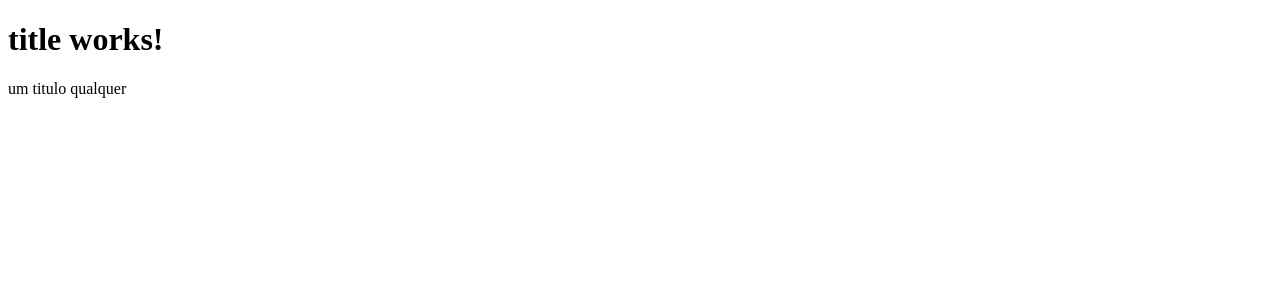
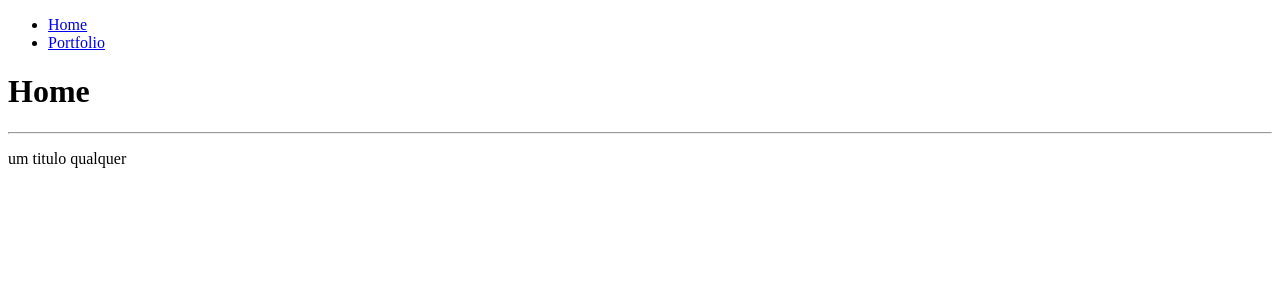
Before and after one commit to MatheusStefan/angular_study_DIO, an Angular app in the folder rotas/rotas/: page / in a window 1280 px wide. Shown: the top 300 px of the page. Built offline with nearby package versions, Linux system fonts and the light colour scheme.

Commit message:
RouterLink

```diff
--- a/rotas/rotas/src/app/app.component.html
+++ b/rotas/rotas/src/app/app.component.html
@@ -1 +1,2 @@
+<app-menu></app-menu>
 <router-outlet></router-outlet>
--- a/rotas/rotas/src/app/app.module.ts
+++ b/rotas/rotas/src/app/app.module.ts
@@ -6,10 +6,12 @@
 
 import { IndexModule } from './pages/index/index.module';
 import { PortfolioModule } from './pages/portfolio/portfolio.module';
+import { MenuComponent } from './shared/menu/menu.component';
 
 @NgModule({
   declarations: [
-    AppComponent
+    AppComponent,
+    MenuComponent
   ],
   imports: [
     BrowserModule,
--- a/rotas/rotas/src/app/pages/index/title/title.component.html
+++ b/rotas/rotas/src/app/pages/index/title/title.component.html
@@ -1,2 +1,3 @@
-<h1>title works!</h1>
+<h1>Home</h1>
+<hr/>
 <p>um titulo qualquer</p>
--- /dev/null
+++ b/rotas/rotas/src/app/shared/menu/menu.component.html
@@ -0,0 +1,6 @@
+<div>
+  <ul>
+    <li><a [routerLink]="['/']">Home</a></li>
+    <li><a [routerLink]="['/portfolio']">Portfolio</a></li>
+  </ul>
+</div>
--- /dev/null
+++ b/rotas/rotas/src/app/shared/menu/menu.component.ts
@@ -0,0 +1,15 @@
+import { Component, OnInit } from '@angular/core';
+
+@Component({
+  selector: 'app-menu',
+  templateUrl: './menu.component.html',
+  styleUrls: ['./menu.component.css']
+})
+export class MenuComponent implements OnInit {
+
+  constructor() { }
+
+  ngOnInit(): void {
+  }
+
+}
```
Also changed, not shown: rotas/rotas/src/app/shared/menu/menu.component.css (added).
